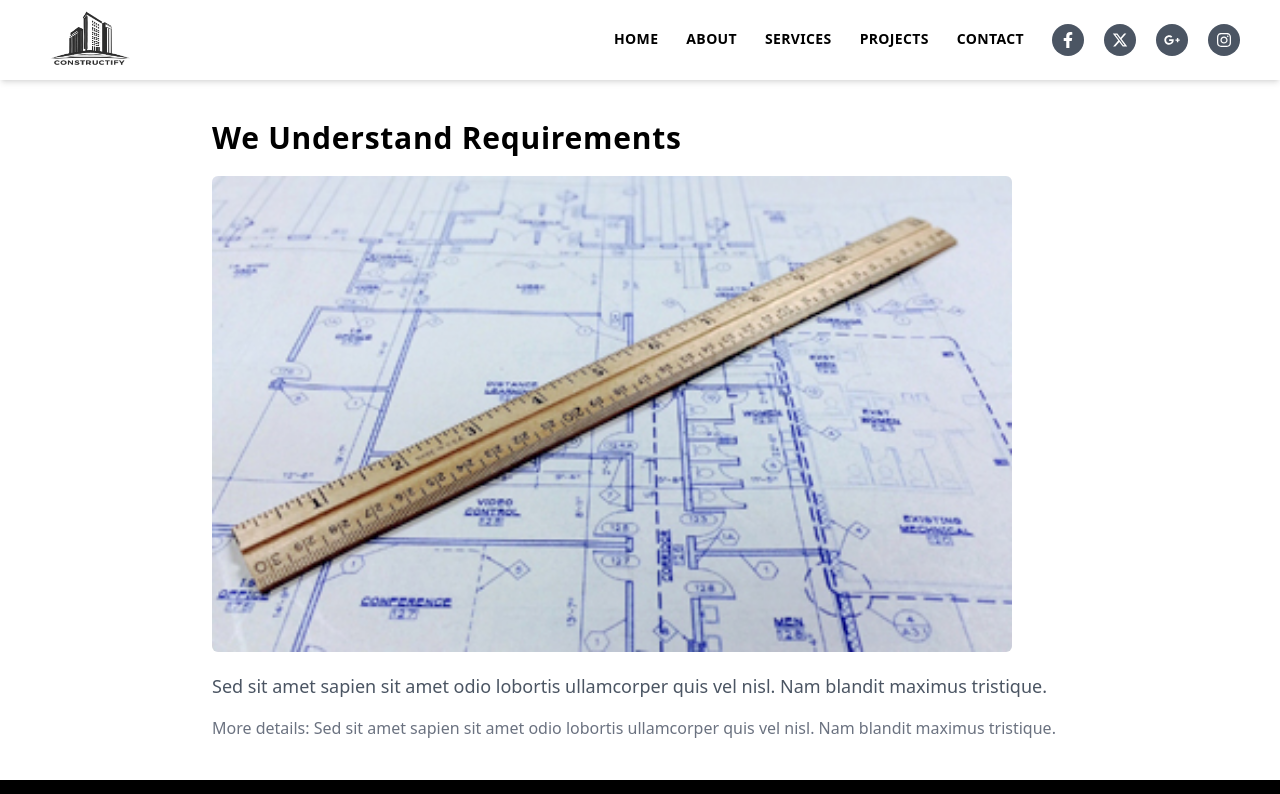
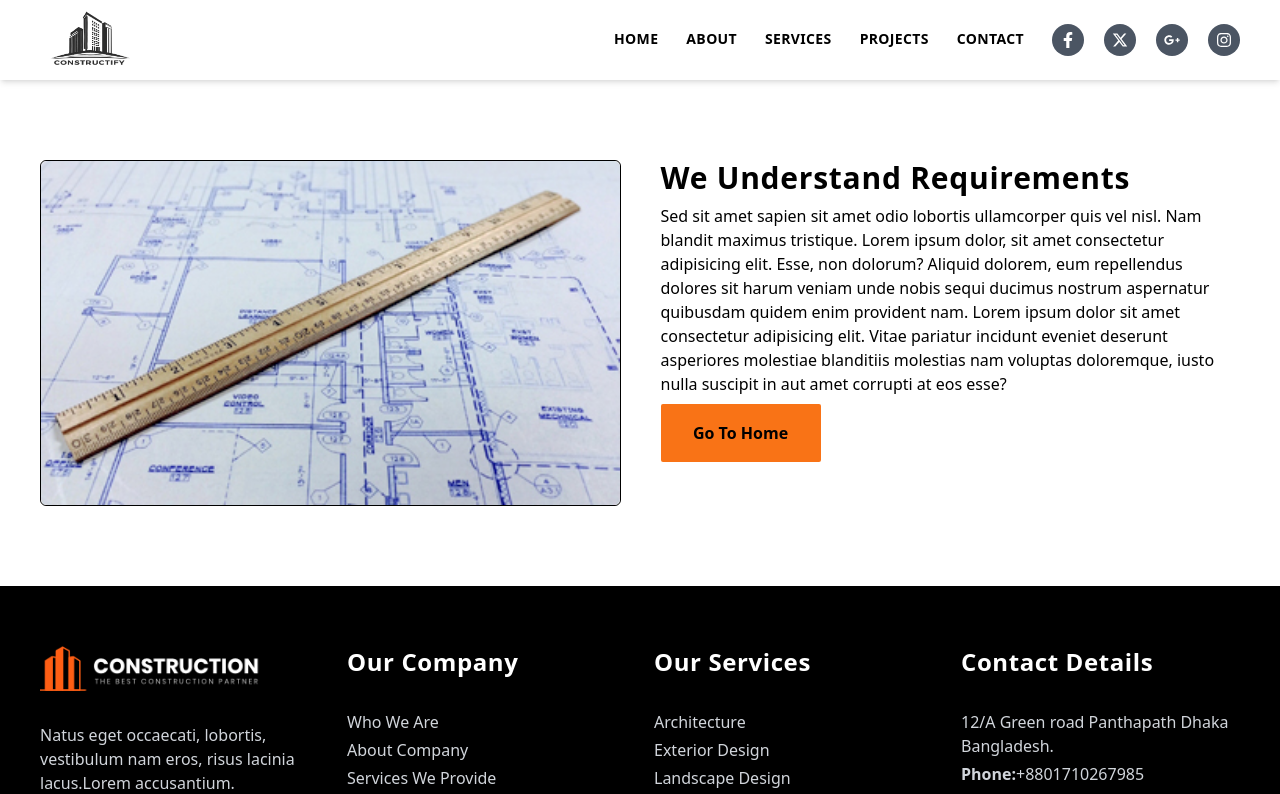
Before and after one commit to M-Shourav/constructify, a Next.js app: page /projects/1 in a window 1280 px wide. Shown: the top 794 px of the page. Built offline with nearby package versions, Linux system fonts and the light colour scheme.

Commit message:
aos added

```diff
--- a/package.json
+++ b/package.json
@@ -9,6 +9,7 @@
     "lint": "next lint"
   },
   "dependencies": {
+    "aos": "^2.3.4",
     "framer-motion": "^11.13.1",
     "next": "15.0.3",
     "react": "^18.3.1",
@@ -19,6 +20,7 @@
     "tailwind-merge": "^2.5.5"
   },
   "devDependencies": {
+    "@types/aos": "^3.0.7",
     "@types/node": "^20",
     "@types/react": "^18",
     "@types/react-dom": "^18",
--- a/src/app/projects/[id]/page.tsx
+++ b/src/app/projects/[id]/page.tsx
@@ -3,6 +3,8 @@ import { useParams } from "next/navigation";
 import { offerArray } from "@/constants";
 import Title from "@/components/Title";
 import Image from "next/image";
+import Container from "@/components/Container";
+import Button from "@/components/ui/Button";
 
 const OfferDetails = () => {
   const params = useParams(); // Get the dynamic route parameters
@@ -16,20 +18,33 @@ const OfferDetails = () => {
   }
 
   return (
-    <div className="py-10 px-5 max-w-4xl mx-auto">
-      <Title className="text-3xl">{offer.title}</Title>
-      <Image
-        src={offer.images}
-        alt={offer.title}
-        width={800}
-        height={400}
-        className="rounded-md my-5"
-      />
-      <p className="text-lg text-gray-600">{offer.des}</p>
-      <p className="text-base text-gray-500 mt-4">
-        More details: {offer.des || "No additional details available."}
-      </p>
-    </div>
+    <Container className="w-full py-10 lg:py-20 flex flex-col md:flex-row items-center md:items-start gap-5 md:gap-10">
+      <div className="w-full border border-black rounded-md">
+        <Image
+          src={offer?.images}
+          alt="project_Images"
+          className="w-full object-cover rounded-md"
+        />
+      </div>
+      <div className="w-full flex flex-col gap-y-2">
+        <Title className="md:text-3xl ">{offer?.title}</Title>
+        <p>
+          {offer?.des} Lorem ipsum dolor, sit amet consectetur adipisicing elit.
+          Esse, non dolorum? Aliquid dolorem, eum repellendus dolores sit harum
+          veniam unde nobis sequi ducimus nostrum aspernatur quibusdam quidem
+          enim provident nam. Lorem ipsum dolor sit amet consectetur adipisicing
+          elit. Vitae pariatur incidunt eveniet deserunt asperiores molestiae
+          blanditiis molestias nam voluptas doloremque, iusto nulla suscipit in
+          aut amet corrupti at eos esse?
+        </p>
+        <Button
+          href="/"
+          className="w-40 h-15 flex items-center justify-center hover:text-white"
+        >
+          Go To Home
+        </Button>
+      </div>
+    </Container>
   );
 };
 
--- a/src/components/Banner.tsx
+++ b/src/components/Banner.tsx
@@ -1,11 +1,16 @@
 "use client";
 import { bannerImage } from "@/assets/images";
 import Image from "next/image";
-import React from "react";
+import React, { useEffect } from "react";
 import { FaArrowRightLong } from "react-icons/fa6";
 import Button from "./ui/Button";
-import { motion } from "framer-motion";
+import AOS from "aos";
+import "aos/dist/aos.css";
+
 const Banner = () => {
+  useEffect(() => {
+    AOS.init();
+  }, []);
   return (
     <div className="w-full h-full relative">
       <Image
@@ -14,10 +19,8 @@ const Banner = () => {
         className="w-full h-full object-cover"
       />
       <div className="w-full h-full bg-black bg-opacity-35 absolute top-0 left-0">
-        <motion.div
-          initial={{ y: 40, opacity: 0 }}
-          animate={{ y: 0, opacity: 1 }}
-          transition={{ duration: 0.8 }}
+        <div
+          data-aos="fade-up"
           className="px-8 flex flex-col gap-3 md:gap-5 items-start justify-center
             py-5 md:py-10 text-white mb-2 md:mb-0 absolute md:top-20 md:left-0"
         >
@@ -45,7 +48,7 @@ const Banner = () => {
               Get In Touch
             </Button>
           </div>
-        </motion.div>
+        </div>
       </div>
     </div>
   );
--- a/src/components/OurDream.tsx
+++ b/src/components/OurDream.tsx
@@ -1,21 +1,23 @@
 "use client";
-import React from "react";
+import React, { useEffect } from "react";
 import Container from "./Container";
 import Title from "./Title";
 import { FaPhone } from "react-icons/fa";
 import Link from "next/link";
 import Image from "next/image";
 import { bannerImage1 } from "@/assets/images";
-import { motion } from "framer-motion";
-
+import AOS from "aos";
+import "aos/dist/aos.css";
 const OurDream = () => {
+  useEffect(() => {
+    AOS.init();
+  }, []);
   return (
     <Container className="py-20 grid grid-cols-1 md:grid-cols-2 gap-10 md:gap-20 items-center">
-      <motion.div
-        initial={{ y: 40, opacity: 0 }}
-        animate={{ y: 0, opacity: 1 }}
-        transition={{ duration: 0.8 }}
+      <div
         className="flex flex-col gap-5 items-start"
+        data-aos="fade-right"
+        data-aos-easing="ease-in-sine"
       >
         <Title className="text-lg md:text-4xl">
           Welcome to the Concrete Constructions
@@ -44,20 +46,18 @@ const OurDream = () => {
             +8801710267985
           </Link>
         </div>
-      </motion.div>
+      </div>
       <div className="w-full h-full p-6">
-        <motion.div
-          initial={{ x: 40, opacity: 0 }}
-          animate={{ x: 0, opacity: 1 }}
-          transition={{ duration: 0.8 }}
-          className="w-full h-full border-4 border-orange-500 "
+        <div
+          className="w-full h-full border-4 border-orange-500"
+          data-aos="fade-up"
         >
           <Image
             src={bannerImage1}
             alt="aboutImage"
             className="w-full h-full -mx-6 -mt-8"
           />
-        </motion.div>
+        </div>
       </div>
     </Container>
   );
```
Also changed, not shown: 1 other file (tests, documents, lock files or other folders).
